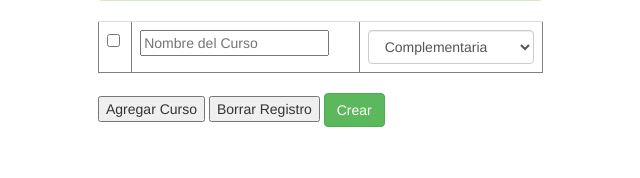
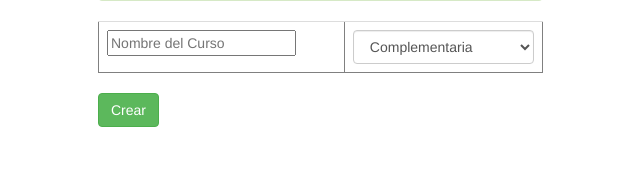
Before and after one commit to holmanbravo/SUEV-php, a PHP site: page /view/crearCursos.php in a window 1280 px wide. Shown: the part 255-433 px from the top of the page, without its empty margins (532-1172 px from the left). Run offline with PHP 8.4, Linux system fonts and the light colour scheme; the visitor is signed in with stand-in values (Sample User, id 1); data that the repository does not hold is empty; some libraries are stand-ins or nearby versions.

Commit message:
Se actualiza Controles en el formulario

```diff
--- a/University/controller/CrearCursos.php
+++ b/University/controller/CrearCursos.php
@@ -13,14 +13,15 @@ require_once dirname(__dir__ ) .'/model/Curso.php';
 
                 //sino hay mensajes de error entonces:
                 //1. Se crea un objeto de tipo usuario con los datos recogidos del formulario
+
+
                 $pdao = new CursoDao();
-
                     $codigo=15;
                     $nombre=$_POST['nombre'];
                     $idespecialidad=$_POST['idespecialidad'];
                     $newCurso = new Curso($codigo,$nombre,$idespecialidad);
                     $pdao->insertCursos($newCurso);
-                    $i++;
+
 
 
             } catch (exception $e) {
--- a/University/view/crearCursos.php
+++ b/University/view/crearCursos.php
@@ -138,7 +138,6 @@
 
 <TABLE class="table" id="dataTable" width="350px" border="1">
     <TR>
-    <TD><INPUT  type="checkbox" NAME="codigo" size="5"  maxlength="3"/></TD>
     <TD><INPUT  type="text" name="nombre"
      placeholder="Nombre del Curso" required maxlength="30"/></TD>
     <TD> <select  class="form-control" name="idespecialidad">
@@ -151,8 +150,6 @@
 
 
            </TABLE>
-           <INPUT type="button" value="Agregar Curso" onclick="addRow('dataTable');" />
-           <INPUT type="button" value="Borrar Registro" onclick="deleteRow('dataTable');" />
            <input type="submit" class="btn btn-success" name="crear" id="btnc" value="Crear" />
            </div>
            </div>
```
